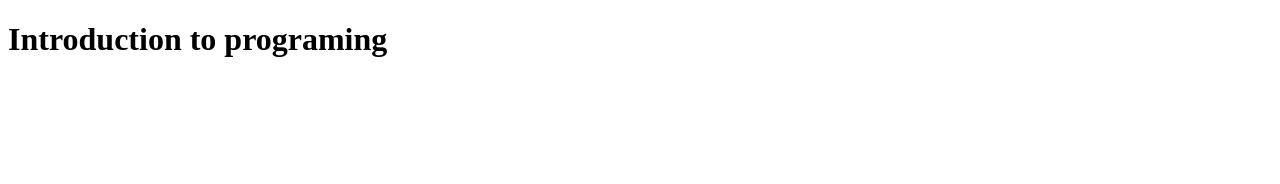
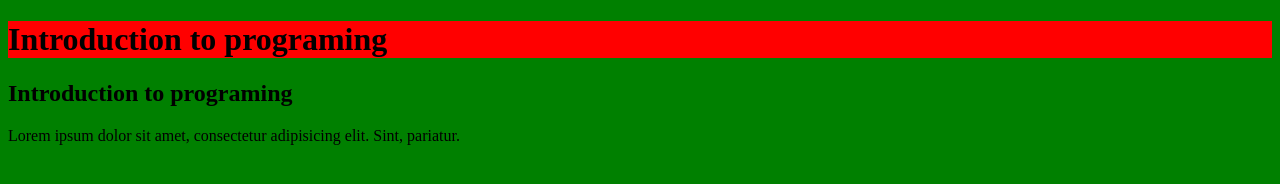
Before and after one commit to WESLEYAGINA/html, a plain HTML site: page index.html in a window 1280 px wide. Drawn offline with Linux system fonts and the light colour scheme.

Commit message:
apply inline styling

```diff
--- a/index.html
+++ b/index.html
@@ -3,9 +3,11 @@
 <head>
     <meta charset="UTF-8">
     <meta name="viewport" content="width=device-width, initial-scale=1.0">
-    <title>Document</title>
+    <title>Introduction to programing</title>
 </head>
-<body>
-    <h1>Introduction to programing</h1>
+<body style="background-color: green;">
+    <h1 style="background-color: red;"> Introduction to programing</h1>
+    <h2>Introduction to programing</h2>
+    <p>Lorem ipsum dolor sit amet, consectetur adipisicing elit. Sint, pariatur.</p>
 </body>
 </html>
```
